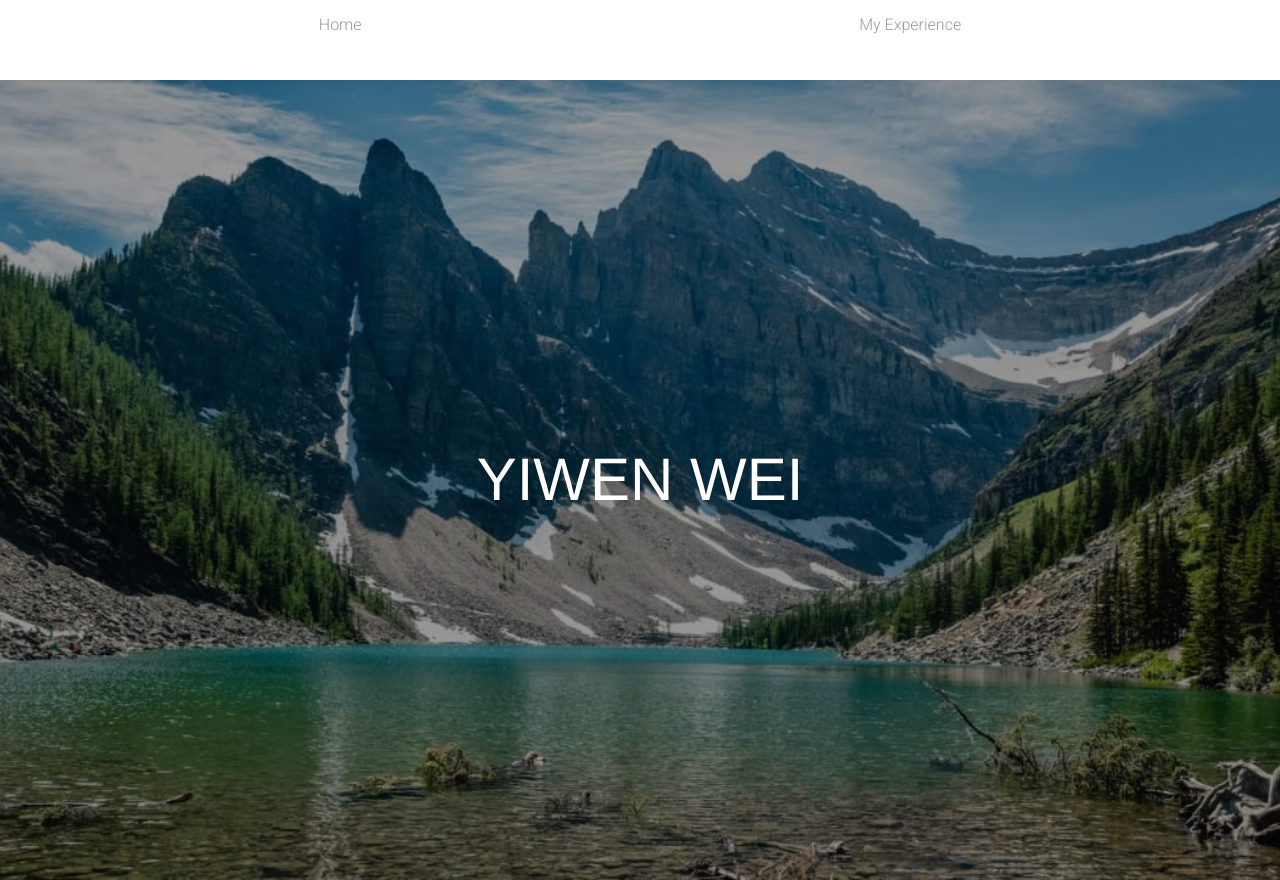
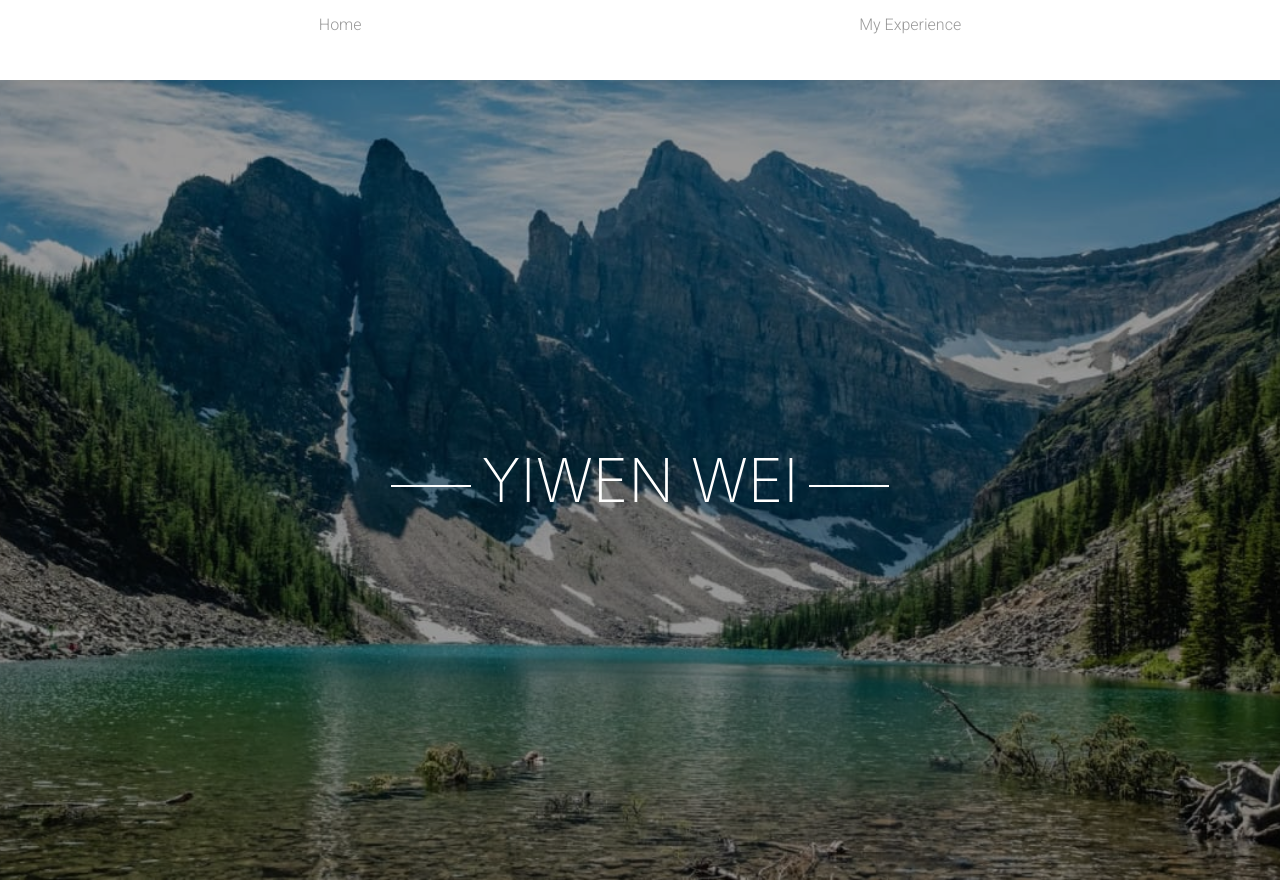
Before and after one commit to YiwenWei/YW_portfolio, a plain HTML site: page index.html in a window 1280 px wide. Shown: the top 880 px of the page. Drawn offline with Linux system fonts and the light colour scheme; a web font is replaced by a local one.

Commit message:
Added lines!

```diff
--- a/styles.css
+++ b/styles.css
@@ -94,10 +94,19 @@ h1.tag {
   display: table;
   margin: 10px auto;
   font-size: 60px;
-  font-family: helvetica, sans-serif;
+  font-family: -apple-system, helvetica, sans-serif;
   font-weight: 200;
   vertical-align: middle;
   display: table-cell;
+}
+h1.tag::before, h1.tag::after {
+  content: "";
+  display: inline-block;
+  vertical-align: middle;
+  height: 2px;
+  margin: 0 10px;
+  width: 80px;
+  background-color: white;
 }
 .location {
   background-color: #222;
```
